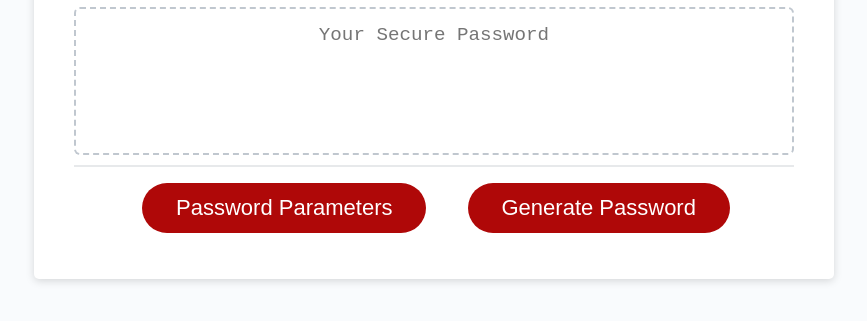
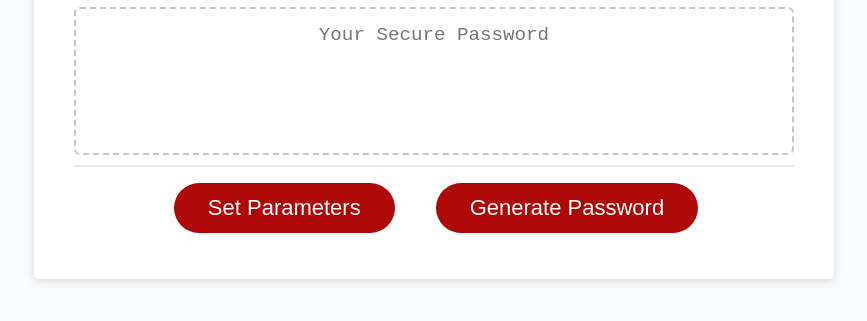
Before and after one commit to JonesElliott/03-Homework, a plain HTML site: page Develop/index.html in a window 1280 px wide. Shown: the part 241-562 px from the top of the page, without its empty margins (206-1073 px from the left). Drawn offline with Linux system fonts and the light colour scheme.

```diff
--- a/Develop/index.html
+++ b/Develop/index.html
@@ -25,7 +25,7 @@
           ></textarea>
         </div>
         <div class="card-footer">
-          <button id="parameters" class="btn">Password Parameters</button>
+          <button id="parameters" class="btn"> Set Parameters</button>
           <button id="generate" class="btn">Generate Password</button>
         </div>
       </div>
--- a/Develop/script.js
+++ b/Develop/script.js
@@ -17,6 +17,7 @@ var pLowCase = false;
 var pNumbers = false;
 var pSpecialChars = false;
 
+// Function to request password parameters from user
 function getParameters() {
   // Prompt user for password length
   do {
@@ -103,4 +104,5 @@ function writePassword() {
 // Add event listener to generate button
 generateBtn.addEventListener("click", writePassword);
 
+// Add event listener to parameters button
 parametersBtn.addEventListener("click", getParameters);
```
Also changed, not shown: Develop/Assets/Example.PNG (added), Develop/Assets/LengthCatch.PNG (added), Develop/Assets/LengthPrompt.PNG (added), Develop/Assets/LowerConfirm.PNG (added), Develop/Assets/NumbersConfirm.PNG (added), Develop/Assets/ParametersCatch.PNG (added), Develop/Assets/SpecialConfirm.PNG (added), Develop/Assets/UpperConfirm.PNG (added), 1 other file.
